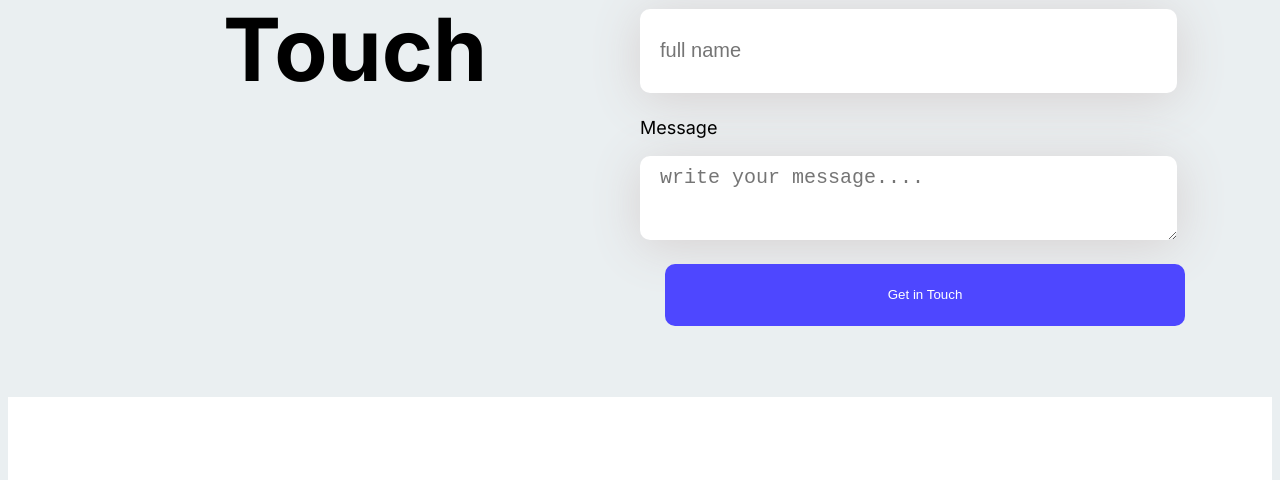
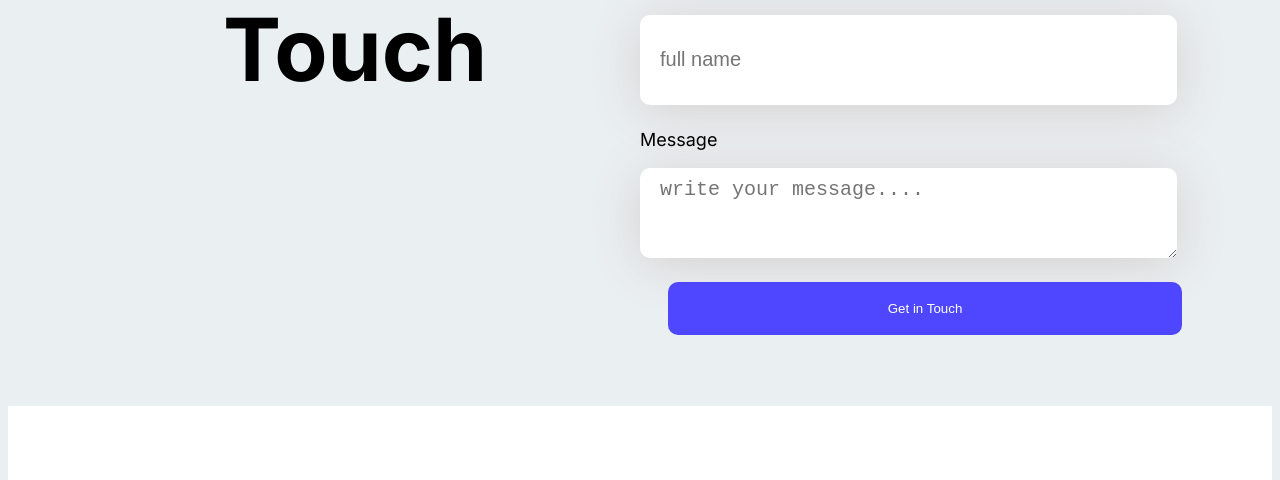
Before and after one commit to MoumitaTalukderMou/assignment-one, a plain HTML site: page index.html in a window 1280 px wide. Shown: the part 3479-3959 px from the top of the page. Drawn offline with Linux system fonts and the light colour scheme.

Commit message:
added foote commit

```diff
--- a/styles/index.css
+++ b/styles/index.css
@@ -244,8 +244,8 @@ main{
     text-align: center;
 
 }
-footer input[type="text"],footer textarea,footer input[type="email"],footer input[type="submit"]{
-    height: 64px;
+footer input[type="text"],footer textarea,footer input[type="email"]{
+    height: 70px;
     border-radius: 10px;
     /* color: rgba(255, 255, 255, 1); */
     background-color: white;
@@ -298,16 +298,15 @@ footer input[type="text"],footer textarea,footer input[type="email"],footer inpu
 
 
 }
-.btn{
- background-color: #4E47FF;
+ .btn{
+    background-color: #4E47FF;
     border: none;
     border-radius: 10px;
-    padding: 12px 36px;
-    color: white;
-    width: 520px;
-    border-radius: 10px;
-    height: 62px;
-}
+    text-align: center;
+    color: #FFFFFF;
+    padding: 19px 220px;
+
+ }
 body{
     background-color: rgb(234, 239, 241);
 }
```
